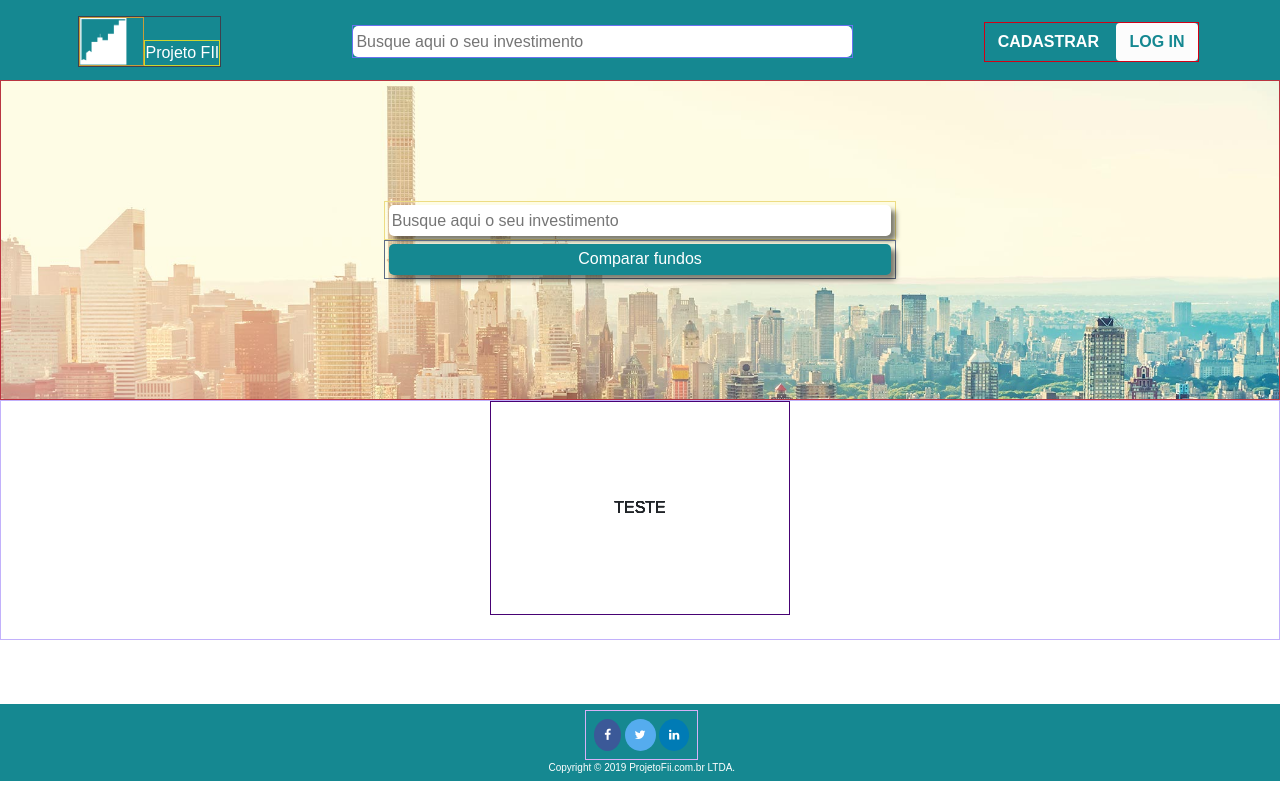
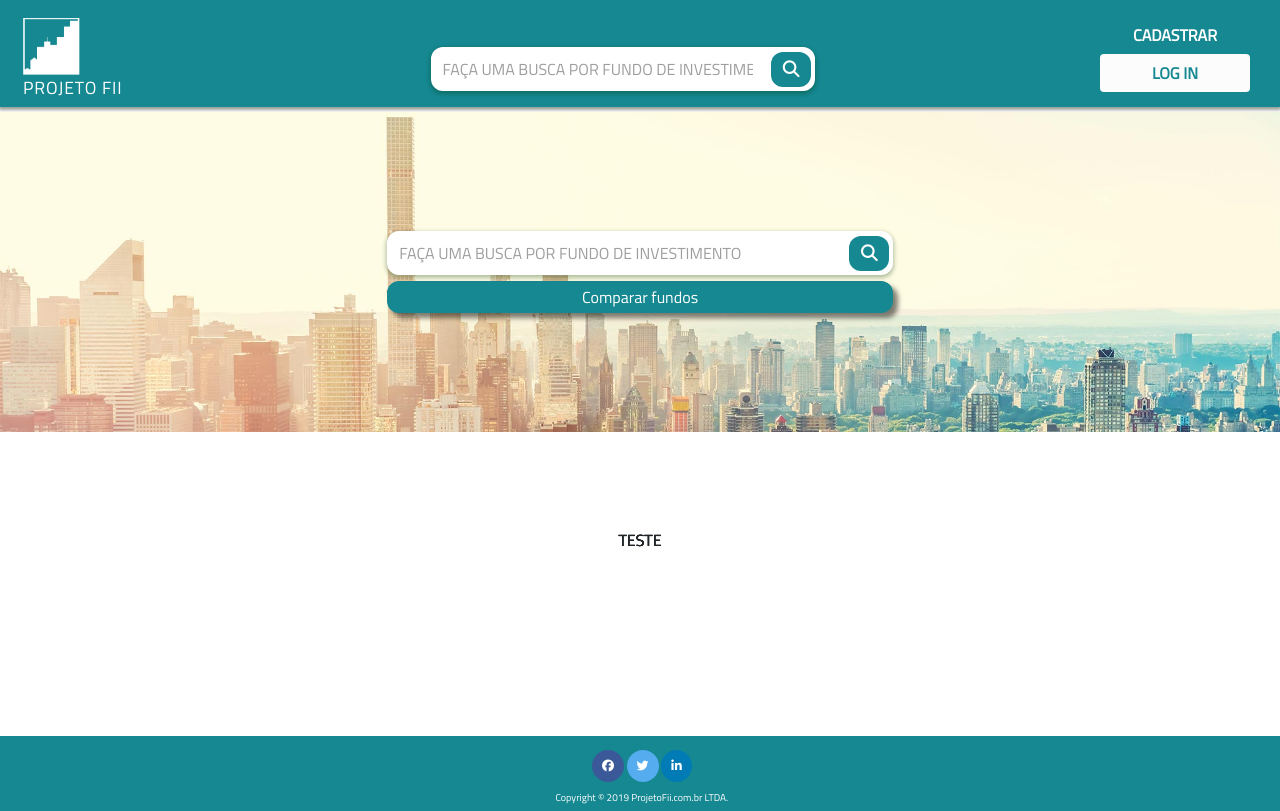
Before and after one commit to brunoqgalvao/projetoFII, a PHP site: page / in a window 1280 px wide. Before the commit the page ends 781 px from the top, so only its background shows below. Run offline with PHP 8.4, Linux system fonts and the light colour scheme; some libraries are stand-ins or nearby versions.

Commit message:
ajuste header e ajuste perfil

```diff
--- a/components/head.php
+++ b/components/head.php
@@ -2,15 +2,12 @@
   <meta charset="UTF-8">
   <meta name="viewport" content="width=device-width, initial-scale=1.0">
   <meta http-equiv="X-UA-Compatible" content="ie=edge">
-
   <link rel="stylesheet" href="https://stackpath.bootstrapcdn.com/bootstrap/4.3.1/css/bootstrap.min.css" integrity="sha384-ggOyR0iXCbMQv3Xipma34MD+dH/1fQ784/j6cY/iJTQUOhcWr7x9JvoRxT2MZw1T" crossorigin="anonymous">
   <!-- FIXME: Javascript deveria estar num componente do tipo footer -->
   <script src="https://code.jquery.com/jquery-3.3.1.slim.min.js" integrity="sha384-q8i/X+965DzO0rT7abK41JStQIAqVgRVzpbzo5smXKp4YfRvH+8abtTE1Pi6jizo" crossorigin="anonymous"></script>
   <script src="https://cdnjs.cloudflare.com/ajax/libs/popper.js/1.14.7/umd/popper.min.js" integrity="sha384-UO2eT0CpHqdSJQ6hJty5KVphtPhzWj9WO1clHTMGa3JDZwrnQq4sF86dIHNDz0W1" crossorigin="anonymous"></script>
   <script src="https://stackpath.bootstrapcdn.com/bootstrap/4.3.1/js/bootstrap.min.js" integrity="sha384-JjSmVgyd0p3pXB1rRibZUAYoIIy6OrQ6VrjIEaFf/nJGzIxFDsf4x0xIM+B07jRM" crossorigin="anonymous"></script>
-
   <link rel="stylesheet" type="text/css" href="css/style.css">
-
-  <?php ?>
+  <script src="https://kit.fontawesome.com/ba148e3b06.js"></script>
   <title>Projeto FII</title>
 </head>
--- a/components/header.php
+++ b/components/header.php
@@ -2,17 +2,18 @@
 <!-- FIXME: Mobile não está resolvido no header - vai ser CSS? -->
 
 <header>
-  <div class= 'header-brand'>
-    <div class='header-brand-logo'>
-      <img id='header-brand-logo-img' class= 'mr-3' src="assets/logo_md.png" alt='logo projeto fii'>
-    </div>
-    <div class='header-brand-name'>Projeto FII</div>
+  <div class= 'logo-container'>
+    <a href="#" class="logo-container-link"></a>
+    <div class="logo-container-logo-bg"></div>
+    <span class="logo-container-title">projeto fii</span>
   </div>
-  <div class= 'header-search-box'>
-    <input type='text' id='searchBox' name='searchBox' placeholder='Busque aqui o seu investimento'/>
+  <form action="" class='search-box'>
+    <input type="search" name="" class="input-search" placeholder="faça uma busca por fundo de investimento">
+    <button class="search-btn" type="submit"><i class="fas fa-search"></i></button>
+  </form>
+
+  <div class= 'header-login-btns'>
+    <a href="cadastro.php" class='btn btn-padrao'>CADASTRAR</a>
+    <a href="login.php" class='btn btn-login'>LOG IN</a>
   </div>
-  <div class= 'header-login-btns'>
-    <a href="cadastro.php" class='btn btn-cadastro'>CADASTRAR</a>
-    <a href="login.php" class='btn btn-login'>LOG IN</a>
-    </div>
 </header>
--- a/components/home.php
+++ b/components/home.php
@@ -27,24 +27,10 @@
     width: 40%;
     padding:0.2em;
   }
-  .banner-search-box > input{
+  .banner-btn-analise > .btn {
     width:100%;
     padding:0.2em;
-    border-radius: var(--std-border-radius);
     box-shadow: 5px 5px 5px rgba(0,0,0,0.5);
-
-  }
-  .banner-btn-analise > button {
-    width:100%;
-    padding:0.2em;
-    border-radius: var(--std-border-radius);
-    box-shadow: 5px 5px 5px rgba(0,0,0,0.5);
-  }
-
-  .btn-padrao {
-    background-color: var(--main-color);
-    color:white;
-    border:none;
   }
 
   @media(max-width:576px){
@@ -85,10 +71,13 @@
 <main>
   <div class='banner'>
     <div class= 'banner-search-box'>
-      <input type='text' id='bannerSearchBox' name='bannerSearchBox' placeholder='Busque aqui o seu investimento'/>
-    </div>
+      <form action="" class='search-box'>
+        <input type="search" name="" class="input-search" placeholder="faça uma busca por fundo de investimento">
+      <button class="search-btn" type="submit"><i class="fas fa-search"></i></button>
+    </form>
+  </div>
     <div class= 'banner-btn-analise'>
-      <button class='btn-analise btn-padrao'>Comparar fundos</button>
+      <button class='btn btn-padrao'>Comparar fundos</button>
     </div>
   </div>
   <div class='carrousel'>
@@ -103,7 +92,6 @@
 
 <script>
 
-document.querySelectAll(.)
 
 
 </script>
--- a/perfil_logado/css/perfil.css
+++ b/css/perfil.css
@@ -121,7 +121,7 @@ header#cabecalho > div#logo_container{
 header#cabecalho > div#logo_container > div#logo_bg{
     display: block;
     height: 1.5cm;
-    background: url(../img/logo.png) no-repeat left;
+    background: url(../assets/logo.png) no-repeat left;
     background-size: contain;
 }
 header#cabecalho > div#logo_container > span#nome_logo {
@@ -226,7 +226,7 @@ body > section#hero{
     width: 100%;
     min-height: var(--hero-min-height);
     padding: 10px 0;
-    background: url(../img/hero.jpg) no-repeat left;
+    background: url(../assets/hero.jpg) no-repeat left;
     background-size: cover;
     box-shadow: var(--box-shadow-hero-section);
 }
--- a/css/style.css
+++ b/css/style.css
@@ -1,89 +1,190 @@
 
-/* Variaveis Globais */
-* {
-  --main-bg-color: #fcfcfc;
-  --main-color: rgb(21,136,145);
-  --header-height: 10vh;
-  --body-height: 70vh;
-  --std-border-radius: 5px;
+/* ------------------------------------------ RESET */
 
+@import url('https://fonts.googleapis.com/css?family=Titillium+Web&display=swap');
+
+:root{
+    --verde: #158891;
+    --verde-hover: #335a5c;
+    --border-radius-input: 12px;
+    --hero-min-height: 180px;
+    --button-min-width: 40px;
+    --cor-hero-infos-usuario: #081b08;
+    --box-shadow-header: 0 2px 3px 1px rgba(0,20,0,0.4);
+    --box-shadow-form: 0 2px 4px 1px rgba(0,50,0,0.3);
+    --box-shadow-hero-section: 0 2px 3px 1px rgba(0,20,0,0.4);
+    --box-shadow-avatar: 0 0 5px 2px rgba(0,50,0,0.3);
+    --box-shadow-hero-infos: 0 0 2px 1px rgba(0,50,0,0.4);
+    --box-shadow-post-wrapper-box: 0 1px 2px 1px rgba(0,20,0,0.1);
+    --background-hero-infos: rgba(255, 255, 255, 0.4);
+    --size-avatar-header: 62px;
+    --size-avatar-hero: calc(var(--hero-min-height) / 5 * 4);
+    --size-avatar-post: var(--size-avatar-header);
+    --background-color-main: #FCFCFC;
+    --background-color-post-box: #F3F3F3;
+    --width-input-number-seguidores: 1.5rem;
+    --width-input-number-like-comment-share: 2rem;
+    --font-size-nome-sobrenome-post:1.5rem;
+    --font-size-post-escrito: 1.05rem;
+}
+*,
+*::before,
+*::after{
+    margin:0;
+    padding: 0;
+    box-sizing: border-box;
 }
 
-/* HTML GLOBAL */
-* , body {
-  margin:0 auto;
-  padding:0;
-  box-sizing:border-box;
-  font-family: Arial, Helvetica, sans-serif
-}
-input {
-  border:none;
+*::before,
+*::after{
+    cursor: text;
 }
 
+a {
+  color: inherit;
+  text-decoration: inherit;
+}
+a:hover {
+  color: inherit;
+  text-decoration: inherit;
+}
+
+/* PADRAO GLOBAL */
+
+body{
+  overflow-x: hidden;
+  font-family: 'Titillium Web', sans-serif;
+  display:flex;
+  flex-flow:column nowrap;
+  justify-content:space-between;
+  width: 100vw;
+  min-height:calc(100vh);
+}
+
+
 .btn-padrao {
-  background-color: var(--main-color);
+  background-color: #158891;
   color:white;
+  border-radius: var(--border-radius-input);
 }
 
 /* CSS DO HEADER */
 
 
 header {
-  display:flex;
-  justify-content:space-between;
-  align-items:center;
+  width: 100vw;
+  display: flex;
+  justify-content: space-between;
+  align-items: center;
+  background-color: var(--verde);
+  margin-bottom: 5px;
+  box-shadow: var(--box-shadow-header);
+}
 
-  height: var(--header-height);
-  width:100%;
-  padding: 1em 1em 0.8em 0.8em;
+header > .logo-container {
+  display: flex;
+  flex-flow: column nowrap;
+  padding: 8px 0 6px 8px;
+  position: relative;
+  margin: 10px 2px 0 15px;
+}
+header > .logo-container > a.logo-container-link { /* */
+  position: absolute;
+  width: 100%;
+  height: 100%;
+  cursor: pointer;
+}
+header  > .logo-container > .logo-container-logo-bg {
+  display: block;
+  height: 1.5cm;
+  background: url(../assets/logo.png) no-repeat left;
+  background-size: contain;
+}
 
-  background-color: var(--main-color);
-  color:white;
+header  > .logo-container > .logo-container-title {
+  width: 120px;
+  text-transform: uppercase;
+  font-size: 1.1rem;
+  letter-spacing: 0.9px;
+  color: #ffffff;
 }
-header > .header-brand {
-  display:flex;
-  align-items:flex-end;
-  height:100%;
+header > .search-box {
+  top: 15px;
+  width: 30vw;
 }
-header  > .header-brand > .header-brand-logo {
-  height: 100%;
+.search-box{
+  flex-flow: row;
+  justify-content: space-between;
+  align-items: center;
+  position: relative;
+
+  min-width: 245px;
+  background: #ffffff;
+  border-radius: var(--border-radius-input);
+  overflow: hidden;
+  border: solid 2px #ffffff;
+  box-shadow: var(--box-shadow-form);
 }
-header  > .header-brand > .header-brand-logo > #header-brand-logo-img {
-  height:100%;
-  width:auto;
+
+.search-box > .input-search {
+  width: calc(100% - var(--button-min-width) - 5px);
+      /* input:search + button(40px) = form(100%) - 5px */
+  padding: 8px 0;
+  outline: none;
+  border: none;
+  text-transform: uppercase;
+  font-weight: 400;
+  text-indent: 10px;
 }
-header  > .header-brand > .header-brand-title {
-  align-self:flex-end;
-  font-weight:bold;
-  font-size:1.2rem;
+.input-search::placeholder {
+  opacity: 0.7;
+  transition: 200ms ease;
 }
-header > .header-search-box {
-  width: 40%;
-  display:none;
+.input-search:focus::placeholder {
+  color: var(--verde);
+  opacity: 0.85;
+  font-weight: bold;
 }
-header > .header-search-box > input{
-  width:100%;
-  padding:0.2em;
-  border-radius: var(--std-border-radius);
+.search-box > button.search-btn {
+  background: var(--verde);
+  cursor: pointer;
+  border: none;
+  border-radius: var(--border-radius-input);
+  min-width: var(--button-min-width);
+  height: 35px;
+  right: 30px;
+  font-size: 1.05rem;
+  color: #ffffff;
+  border: none;
+  outline: none;
+  transition: 300ms ease;
+}
+.search-box > button.search-btn:hover{
+  background: var(--verde-hover);
+}
+.search-box > button.search-btn:active{
+  color: var(--verde);
 }
 header > .header-login-btns {
-
+  display: flex;
+  flex-flow: column nowrap;
+  align-items: center;
+  justify-content: space-around;
+  margin-right: 30px;
+  width:150px;
 }
 header > .header-login-btns > .btn {
   font-weight:bold;
+  width:150px;
 }
 header > .header-login-btns > .btn.btn-login {
-  background-color: var(--main-bg-color);
-  color:var(--main-color);
-}
-header > .header-login-btns > .btn.btn-cadastro {
-  background-color: var(--main-color);
-  color:white;
+  background-color: var(--background-color-main);
+  color:var(--verde);
 }
 
 @media(min-width:576px){
-  header > .header-search-box {
-    display:block;
+  header > header > .search-box {
+    display:flex;
   }
 }
 
@@ -98,7 +199,7 @@ footer {
   width:100%;
   padding: 0.5em 0.5em 0.5em 0.8em;
 
-  background-color: var(--main-color);
+  background-color: var(--verde);
   color:white;
   font-size:12px;
 }
@@ -136,7 +237,6 @@ color: white;
 
 /* LOGIN FORM CSS */
 .login-container {
-  margin-top: 5%;
   min-height: var(--body-height);
 }
 .login-container > .row > .login-form {
@@ -163,10 +263,10 @@ color: white;
 .login-container > .row > .login-form .btn-submit {
   font-weight: 600;
   color: #fff;
-  background-color: var(--main-color);
+  background-color: var(--verde);
 }
 .login-container > .row > .login-form #login-forget-pwd {
-  color: var(--main-color);
+  color: var(--verde);
   font-weight: 600;
   text-decoration: none;
 }
--- a/index.php
+++ b/index.php
@@ -1,6 +1,6 @@
 <!DOCTYPE html>
 <html lang="en">
-    <?php include "components/head.php" ?>
+  <?php include "components/head.php" ?>
   <body>
     <?php include "components/header.php" ?>
     <?php include "components/home.php" ?>
@@ -9,8 +9,5 @@
   <!-- DEV: Só desenvolvimento -->
   <script>
     <?php include "js/wireframeDebug.js" ?>
-    window.onload = function(e) {
-      wireframeIt();
-    }
   </script>
 </html>
--- a/login.php
+++ b/login.php
@@ -3,7 +3,9 @@
   <?php include "components/head.php" ?>
   <body>
     <?php include "components/header.php" ?>
-    <?php include "components/loginform.php" ?>
+    <main class='main-container'>
+      <?php include "components/loginform.php" ?>
+    </main>
     <?php include "components/footer.php" ?>
   </body>
   <!-- DEV: Só desenvolvimento -->
```
Also changed, not shown: components/header-logon.php (added, +29 -0 lines), components/perfilSection.php (added, +88 -0 lines), perfil.php (added, +18 -0 lines), perfil_logado/perfil.html (deleted, +0 -135 lines), assets/avatar.jpg (renamed from perfil_logado/img/avatar.jpg), assets/hero copy 2.jpg (renamed from perfil_logado/img/hero copy 2.jpg), assets/hero copy.jpg (renamed from perfil_logado/img/hero copy.jpg), assets/hero.jpg (renamed from perfil_logado/img/hero.jpg), assets/logo.png (renamed from perfil_logado/img/logo.png), assets/post.png (renamed from perfil_logado/img/post.png).
